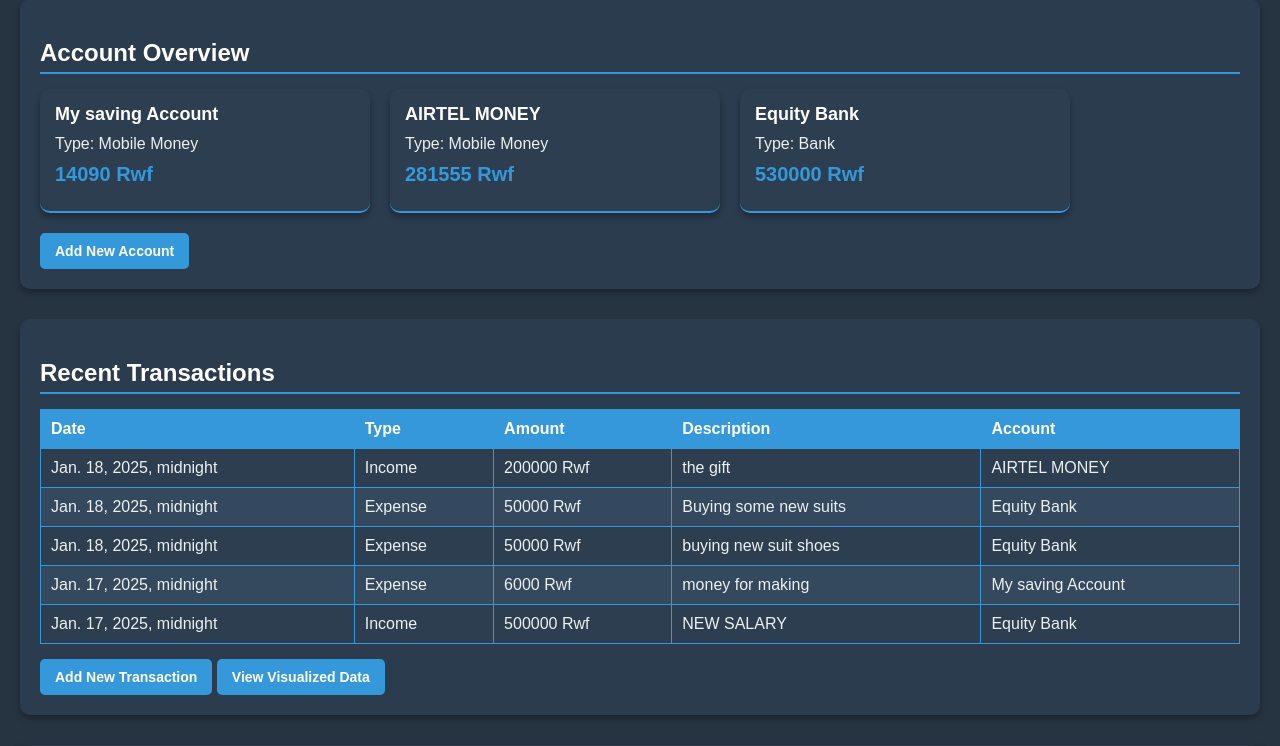
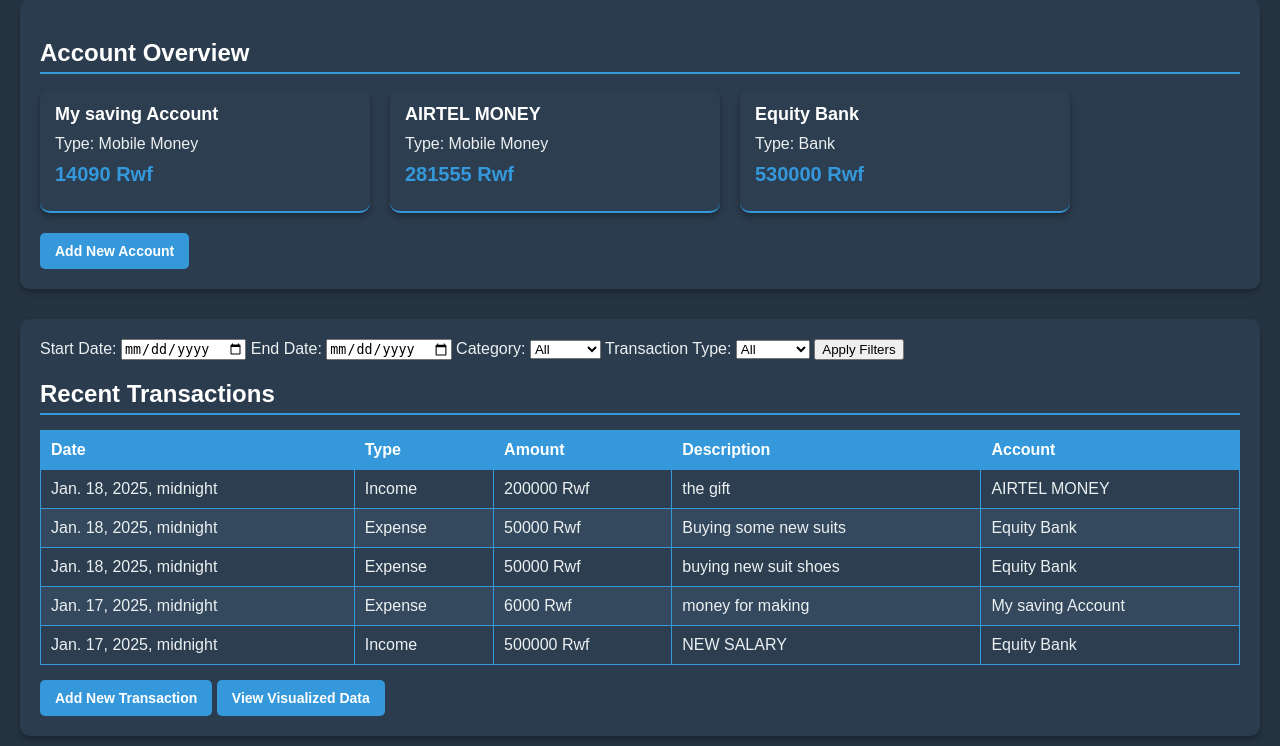
Before and after one commit to hirwacedric123/SpendIT, a Django app: page /home/ in a window 1280 px wide. Shown: the part 772-1518 px from the top of the page. Run offline with Django 5.2, Linux system fonts and the light colour scheme; a user stored in the database is signed in; data comes from the database, SQL or seed files in the repository; both versions use the stored data as it was after the commit.

Commit message:
feat: add filtering options for recent transactions by date, category, and type

```diff
--- a/Spend/Sapp/views.py
+++ b/Spend/Sapp/views.py
@@ -61,9 +61,34 @@ def logout_view(request):
 
 @login_required
 def home_view(request):
-    # Fetch user accounts and transactions
+    # Default filters
+    start_date = request.GET.get('start_date')
+    end_date = request.GET.get('end_date')
+    category = request.GET.get('category')
+    transaction_type = request.GET.get('transaction_type')
+
+    # Fetch user accounts
     accounts = Account.objects.filter(user=request.user)
-    transactions = Transaction.objects.filter(account__user=request.user).order_by('-date')[:5]  # Recent 5 transactions
+
+    # Base transactions query
+    transactions = Transaction.objects.filter(account__user=request.user)
+
+    # Apply date filters if provided
+    if start_date:
+        transactions = transactions.filter(date__gte=start_date)
+    if end_date:
+        transactions = transactions.filter(date__lte=end_date)
+
+    # Apply category filter if provided
+    if category:
+        transactions = transactions.filter(category_id=category)
+
+    # Apply transaction type filter if provided
+    if transaction_type:
+        transactions = transactions.filter(transaction_type=transaction_type)
+
+    # Order by date and limit to recent 5
+    transactions = transactions.order_by('-date')[:5]
 
     # Get the user's budget if it exists
     try:
@@ -85,7 +110,7 @@ def home_view(request):
     if remaining_budget and remaining_budget < 0:
         budget_overrun = True
 
-    # Fetch categories and subcategories
+    # Fetch categories and subcategories for the filter
     expense_categories = Category.objects.filter(type='expense').prefetch_related('subcategories')
     income_categories = Category.objects.filter(type='income').prefetch_related('subcategories')
 
@@ -99,9 +124,15 @@ def home_view(request):
         'budget_overrun': budget_overrun,
         'expense_categories': expense_categories,
         'income_categories': income_categories,
+        'start_date': start_date,
+        'end_date': end_date,
+        'category': category,
+        'transaction_type': transaction_type,
     }
 
     return render(request, 'home.html', context)
+
+
 
 @login_required
 def add_account_view(request):
--- a/Spend/templates/home.html
+++ b/Spend/templates/home.html
@@ -83,8 +83,36 @@
             <a href="{% url 'add_account' %}" class="btn btn-primary">Add New Account</a>
         </section>
 
+
+
+
         <!-- Recent Transactions Section -->
         <section class="recent-transactions">
+            <form method="GET" action="{% url 'home' %}">
+                <label for="start_date">Start Date:</label>
+                <input type="date" id="start_date" name="start_date" value="{{ start_date }}">
+
+                <label for="end_date">End Date:</label>
+                <input type="date" id="end_date" name="end_date" value="{{ end_date }}">
+
+                <label for="category">Category:</label>
+                <select id="category" name="category">
+                    <option value="">All</option>
+                    {% for category in expense_categories %}
+                        <option value="{{ category.id }}" {% if category.id == selected_category %}selected{% endif %}>{{ category.name }}</option>
+                    {% endfor %}
+                </select>
+
+                <label for="transaction_type">Transaction Type:</label>
+                <select id="transaction_type" name="transaction_type">
+                    <option value="">All</option>
+                    <option value="income" {% if transaction_type == 'income' %}selected{% endif %}>Income</option>
+                    <option value="expense" {% if transaction_type == 'expense' %}selected{% endif %}>Expense</option>
+                </select>
+
+                <button type="submit">Apply Filters</button>
+            </form>
+
             <h2>Recent Transactions</h2>
             <table>
                 <thead>
```
Also changed, not shown: Spend/db.sqlite3.
